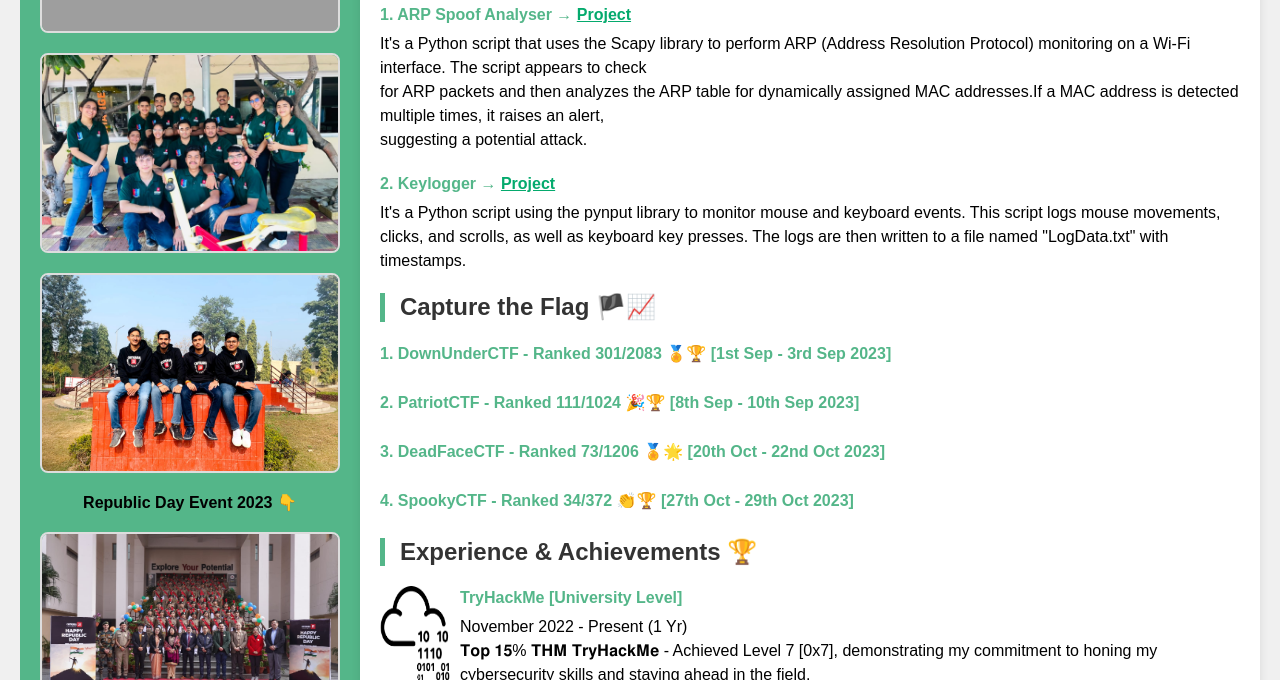
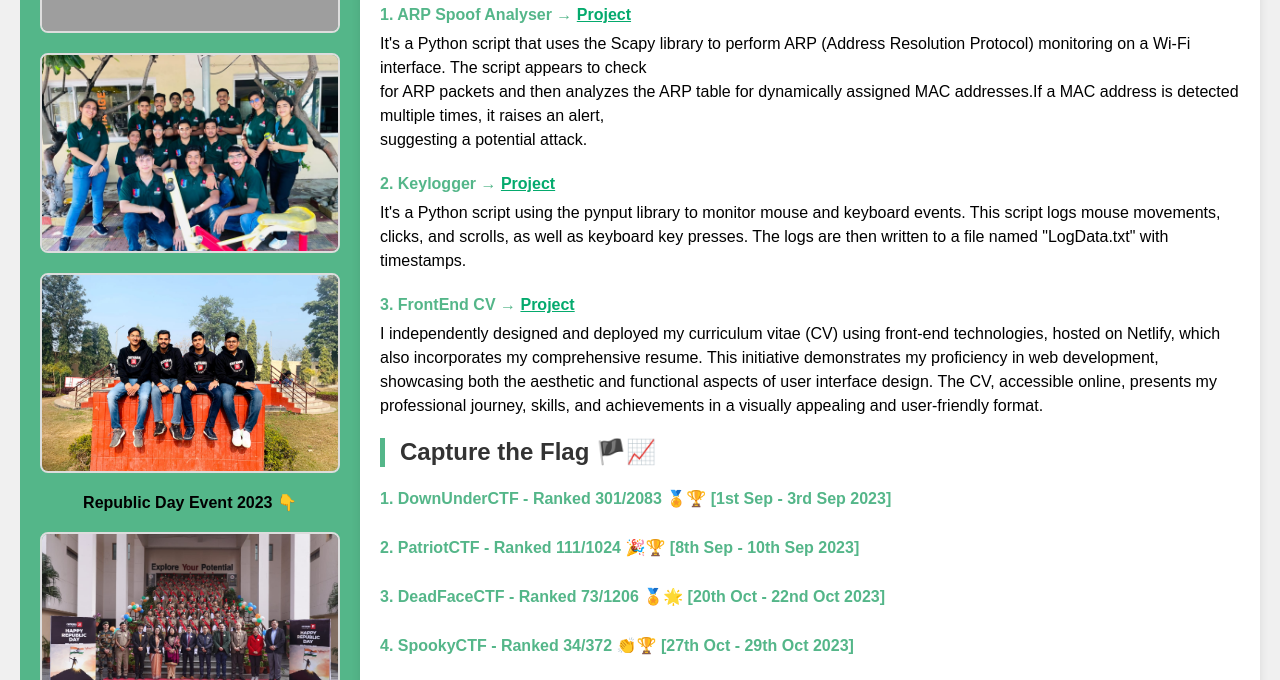
Before and after one commit to AChopra02/Personal-CV, a plain HTML site: page index.html in a window 1280 px wide. Shown: the part 1355-2035 px from the top of the page. Drawn offline with Linux system fonts and the light colour scheme; grey boxes are pictures that could not be loaded.

Commit message:
Update index.html

```diff
--- a/index.html
+++ b/index.html
@@ -250,6 +250,13 @@
                             are then written to a file named "LogData.txt" with timestamps.</p>
                     </div>
                 </div>
+                <div class="exp-entry">
+                    <div class="exp-details">
+                        <h4>3. FrontEnd CV → <a href="https://aakashcv.netlify.app/"
+                                target="_blank"><u>Project</u></a></h4>
+                        <p>I independently designed and deployed my curriculum vitae (CV) using front-end technologies, hosted on Netlify, which also incorporates my comprehensive resume. This initiative demonstrates my proficiency in web development, showcasing both the aesthetic and functional aspects of user interface design. The CV, accessible online, presents my professional journey, skills, and achievements in a visually appealing and user-friendly format.</p>
+                    </div>
+                </div>
 
             </div>
 
```
